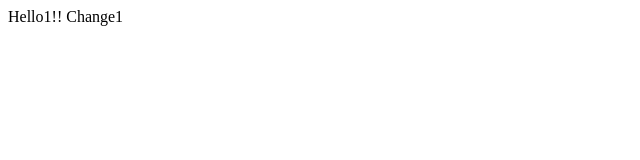
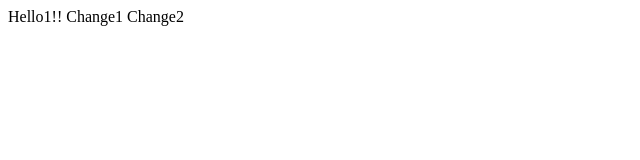
Before and after one commit to Tolstykh-Marina/tolstykh-marina.github.io, a plain HTML site: page index.html in a window 1280 px wide. Shown: the full height of the page, 0-640 px from the left. Drawn offline with Linux system fonts and the light colour scheme.

Commit message:
introduce change2

```diff
--- a/index.html
+++ b/index.html
@@ -3,4 +3,5 @@
 <body>
 Hello1!!
 Change1
+  Change2
 </body>
```
